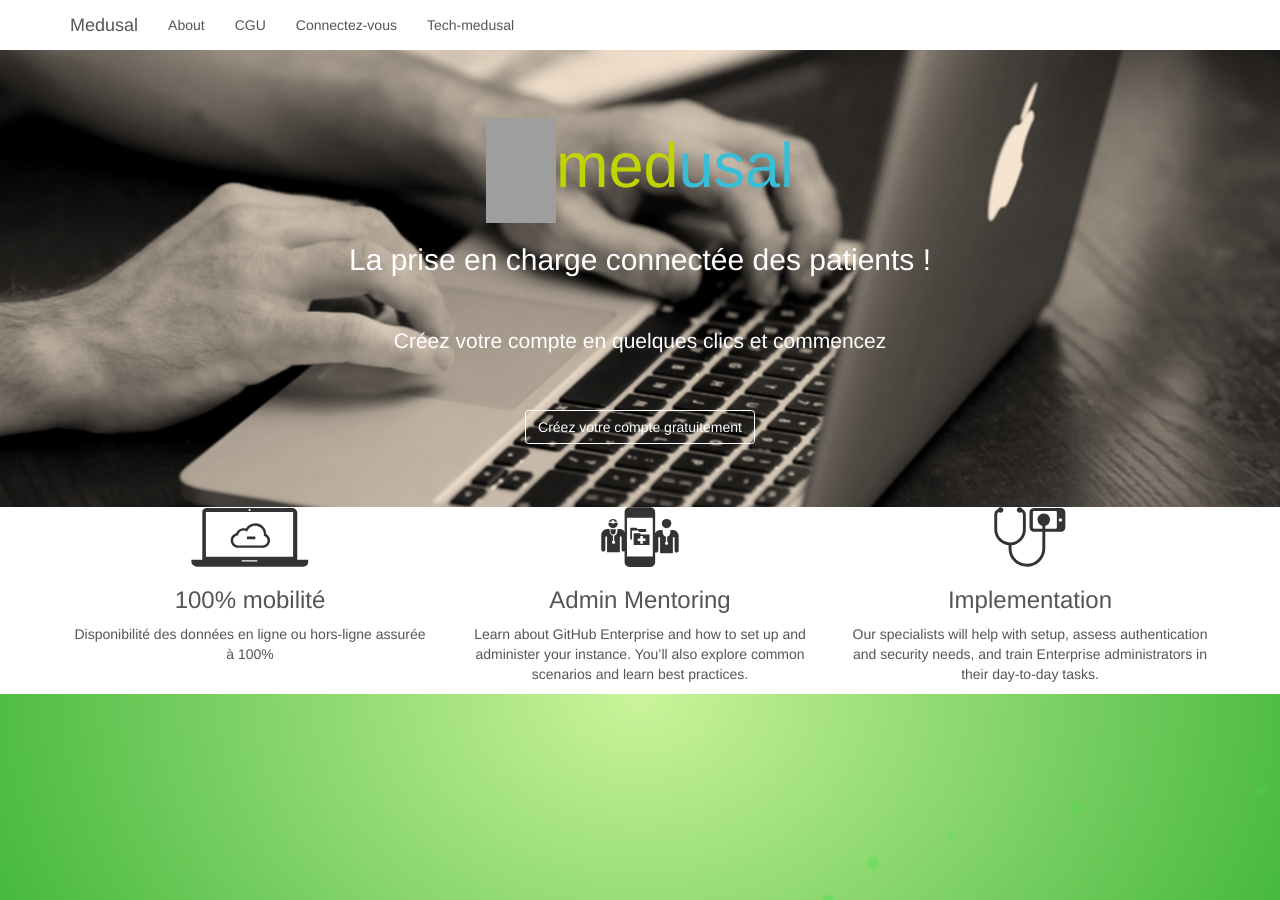
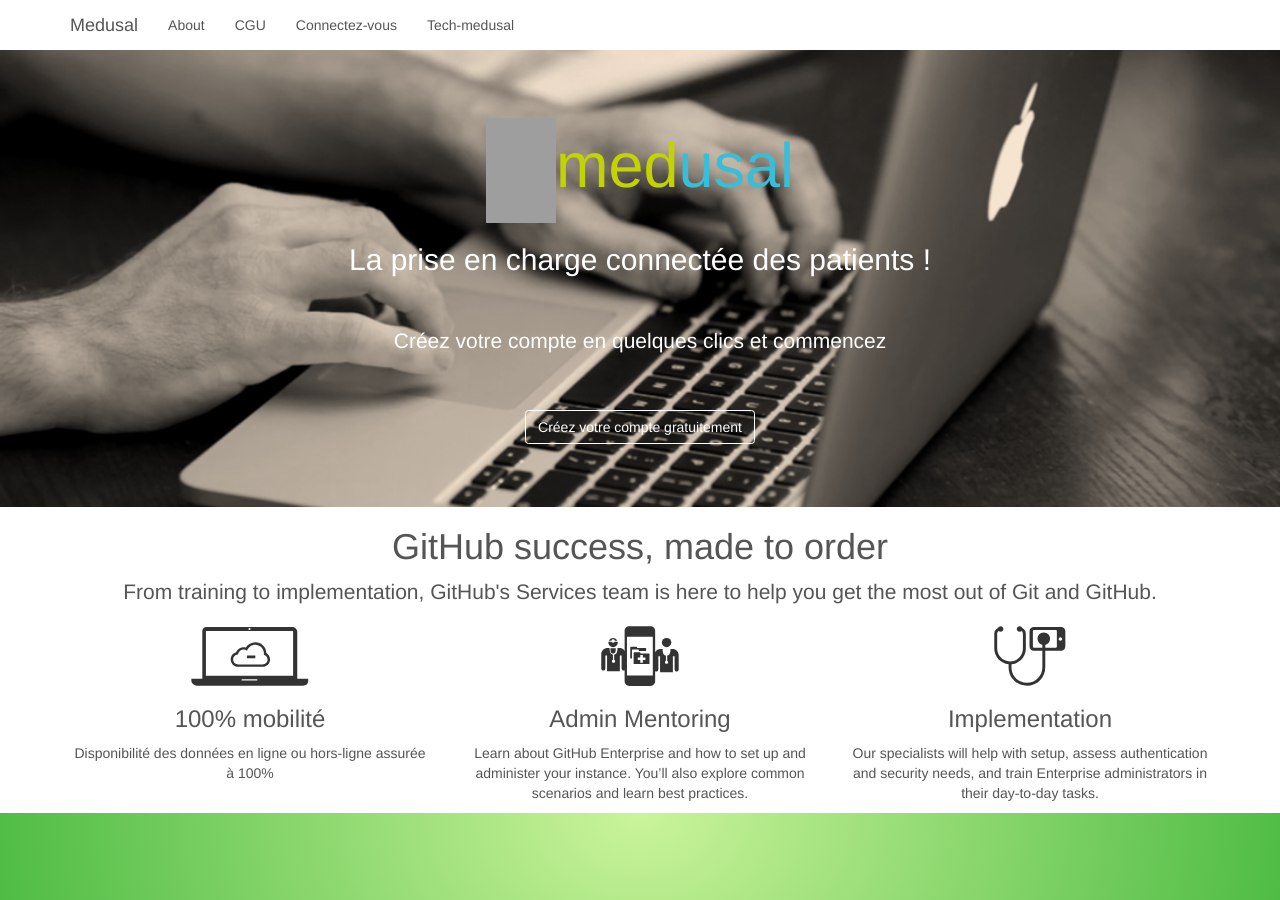
Before and after one commit to medusal/medusal.github.io, a Jekyll site: the page built from index.html, in a window 1280 px wide and 900 px high. Built offline with Jekyll 4.4.1, drawn with Linux system fonts in a browser that asks for light colours; grey boxes are pictures that could not be loaded.

Commit message:
Update index.html

```diff
--- a/index.html
+++ b/index.html
@@ -16,6 +16,10 @@ layout: home
     <p class="text-center"><a href="/about" class="btn btn-outline-white">Créez votre compte gratuitement</a></p>
   </section>
   <section class="text-center container">
+    <h1>GitHub success, made to order</h1>
+    <p class="lead">
+      From training to implementation, GitHub's Services team is here to help you get the most out of Git and GitHub.
+    </p>
     <div class="row">
       <div class="col-xs-12 col-sm-4">
         <img src="css/img/home/cloud-connected.svg" height="60px" />
```
